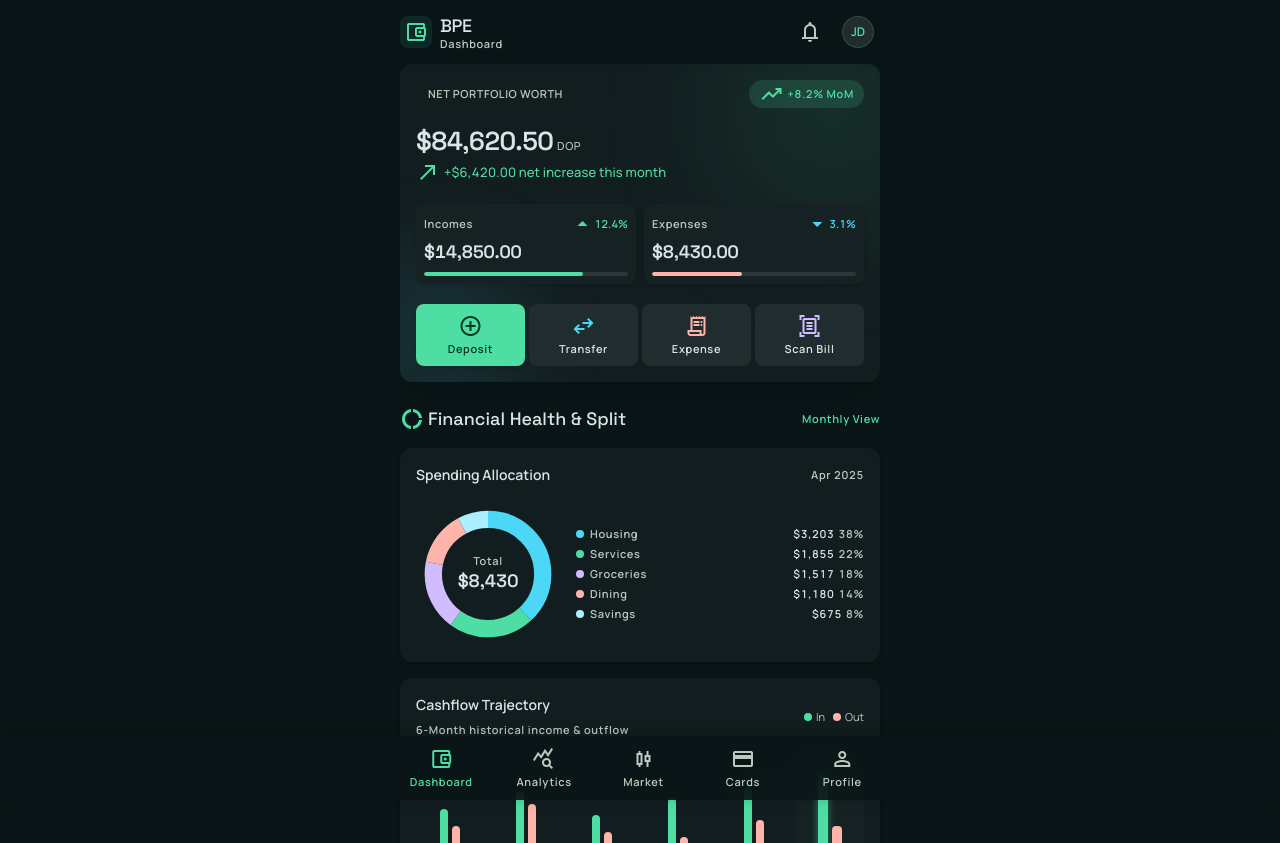
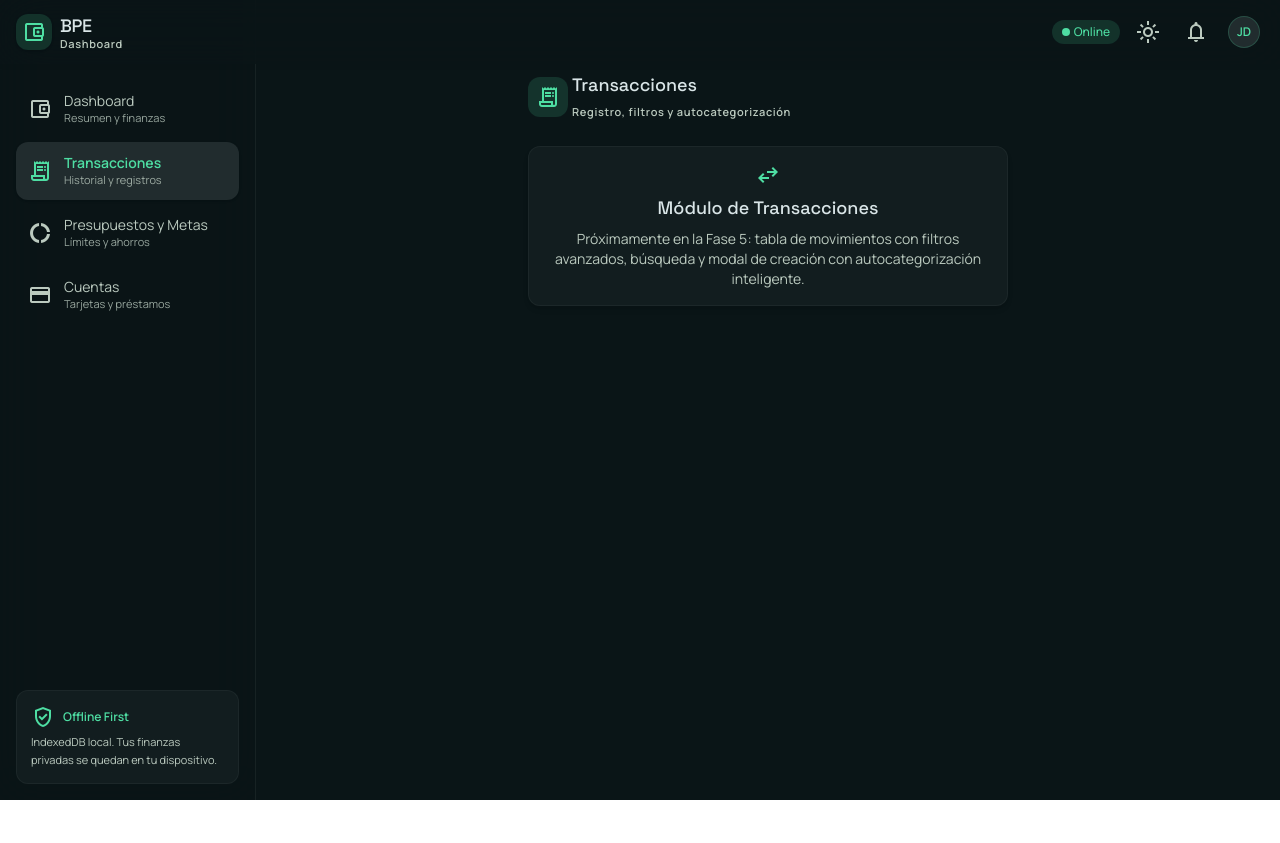
Before and after one commit to AlexisFM15/Finanzas-MAF, a React (Vite) app: page /transactions in a window 1280 px wide. Shown: the top 843 px of the page. After the commit the page ends 800 px from the top, so only its background shows below. Built offline with nearby package versions, Linux system fonts and the light colour scheme.

Commit message:
feat(app): configure React Router shell with modules and PWA providers

```diff
--- a/src/app/App.tsx
+++ b/src/app/App.tsx
@@ -1,9 +1,19 @@
-import { DashboardPage } from '@/features/dashboard/DashboardPage';
+import { RouterProvider } from 'react-router';
+import { PWAProvider } from './providers/PWAProvider';
+import { ThemeProvider } from './providers/ThemeProvider';
+import { router } from './router';
 
 /**
  * Shell principal de la PWA.
- * Renderiza el Dashboard de Google Stitch adaptado a React.
+ * Ensambla los proveedores de tema (ThemeProvider), controles PWA (PWAProvider)
+ * y el enrutador de React Router con el layout Stitch.
  */
 export function App() {
-  return <DashboardPage />;
+  return (
+    <ThemeProvider defaultTheme="dark">
+      <PWAProvider>
+        <RouterProvider router={router} />
+      </PWAProvider>
+    </ThemeProvider>
+  );
 }
--- /dev/null
+++ b/src/app/router.tsx
@@ -0,0 +1,31 @@
+import { createBrowserRouter } from 'react-router';
+import { AccountsPage } from '@/features/accounts/AccountsPage';
+import { BudgetsPage } from '@/features/budgets/BudgetsPage';
+import { DashboardPage } from '@/features/dashboard/DashboardPage';
+import { TransactionsPage } from '@/features/transactions/TransactionsPage';
+import { AppLayout } from './layout/AppLayout';
+
+export const router = createBrowserRouter([
+  {
+    path: '/',
+    element: <AppLayout />,
+    children: [
+      {
+        index: true,
+        element: <DashboardPage />,
+      },
+      {
+        path: 'transactions',
+        element: <TransactionsPage />,
+      },
+      {
+        path: 'budgets',
+        element: <BudgetsPage />,
+      },
+      {
+        path: 'accounts',
+        element: <AccountsPage />,
+      },
+    ],
+  },
+]);
--- /dev/null
+++ b/src/features/accounts/AccountsPage.tsx
@@ -0,0 +1,27 @@
+export function AccountsPage() {
+  return (
+    <div className="mx-auto flex w-full max-w-lg flex-col space-y-space-lg px-gutter pb-space-xl">
+      <div className="flex items-center justify-between pt-2">
+        <div className="flex items-center gap-space-xs">
+          <div className="flex h-10 w-10 items-center justify-center rounded-xl bg-secondary/15 text-secondary">
+            <span className="material-symbols-outlined text-[24px]">credit_card</span>
+          </div>
+          <div>
+            <h1 className="font-headline-sm text-headline-sm text-on-surface">Cuentas</h1>
+            <span className="font-label-sm text-label-sm text-on-surface-variant">
+              Cuentas bancarias, tarjetas y préstamos
+            </span>
+          </div>
+        </div>
+      </div>
+
+      <div className="rounded-xl border border-surface-variant/40 bg-surface-container-low p-space-md text-center shadow-md">
+        <span className="material-symbols-outlined text-4xl text-secondary mb-2">account_balance</span>
+        <h2 className="font-headline-sm text-headline-sm text-on-surface">Módulo de Cuentas</h2>
+        <p className="mt-2 text-sm text-on-surface-variant">
+          Próximamente en la Fase 4: tarjetas por tipo de cuenta, CRUD completo, cálculo de límites y cuadro de amortización para préstamos.
+        </p>
+      </div>
+    </div>
+  );
+}
--- /dev/null
+++ b/src/features/budgets/BudgetsPage.tsx
@@ -0,0 +1,27 @@
+export function BudgetsPage() {
+  return (
+    <div className="mx-auto flex w-full max-w-lg flex-col space-y-space-lg px-gutter pb-space-xl">
+      <div className="flex items-center justify-between pt-2">
+        <div className="flex items-center gap-space-xs">
+          <div className="flex h-10 w-10 items-center justify-center rounded-xl bg-tertiary/15 text-tertiary">
+            <span className="material-symbols-outlined text-[24px]">donut_large</span>
+          </div>
+          <div>
+            <h1 className="font-headline-sm text-headline-sm text-on-surface">Presupuestos y Metas</h1>
+            <span className="font-label-sm text-label-sm text-on-surface-variant">
+              Límites mensuales y objetivos de ahorro
+            </span>
+          </div>
+        </div>
+      </div>
+
+      <div className="rounded-xl border border-surface-variant/40 bg-surface-container-low p-space-md text-center shadow-md">
+        <span className="material-symbols-outlined text-4xl text-tertiary mb-2">savings</span>
+        <h2 className="font-headline-sm text-headline-sm text-on-surface">Módulo de Presupuestos</h2>
+        <p className="mt-2 text-sm text-on-surface-variant">
+          Próximamente en la Fase 7: gestión de presupuestos por categoría con umbrales de alerta y progreso de metas de ahorro.
+        </p>
+      </div>
+    </div>
+  );
+}
--- a/src/features/dashboard/DashboardPage.tsx
+++ b/src/features/dashboard/DashboardPage.tsx
@@ -155,7 +155,6 @@ const BAR_CHART_MONTHS = [
 
 export function DashboardPage() {
   const [activeFilter, setActiveFilter] = useState<'all' | 'income' | 'expense'>('all');
-  const [activeNav, setActiveNav] = useState('dashboard');
   const [actionNotice, setActionNotice] = useState<string | null>(null);
 
   const filteredTransactions = INITIAL_TRANSACTIONS.filter((tx) => {
@@ -169,54 +168,7 @@ export function DashboardPage() {
   };
 
   return (
-    <div className="flex min-h-screen flex-col bg-surface font-body-md text-on-surface antialiased">
-      {/* HEADER FIJO SUPERIOR */}
-      <header
-        id="app-header"
-        className="fixed top-0 z-50 w-full bg-surface/80 pt-safe shadow-[0_1px_8px_rgba(0,0,0,0.04)] backdrop-blur-xl"
-      >
-        <div className="mx-auto flex h-16 max-w-lg items-center justify-between px-gutter">
-          <div className="flex items-center gap-space-sm">
-            <div className="flex h-8 w-8 items-center justify-center rounded-lg bg-primary/10">
-              <span className="material-symbols-outlined text-[20px] text-primary">
-                account_balance_wallet
-              </span>
-            </div>
-            <div className="flex flex-col">
-              <h1 className="font-headline-sm text-headline-sm leading-tight tracking-tight text-on-surface">
-                BPE
-              </h1>
-              <span className="font-label-sm text-label-sm leading-none text-on-surface-variant">
-                Dashboard
-              </span>
-            </div>
-          </div>
-
-          <div className="flex items-center gap-space-xs">
-            <button
-              id="notifications-button"
-              type="button"
-              aria-label="Notificaciones"
-              onClick={() => triggerAction('Notificaciones')}
-              className="flex h-11 w-11 items-center justify-center rounded-full text-on-surface-variant transition-colors hover:text-primary focus:outline-none"
-            >
-              <span className="material-symbols-outlined text-[22px]">notifications</span>
-            </button>
-            <button
-              id="profile-button"
-              type="button"
-              aria-label="Perfil de usuario"
-              onClick={() => triggerAction('Perfil')}
-              className="flex h-11 w-11 items-center justify-center rounded-full p-space-xs focus:outline-none"
-            >
-              <div className="flex h-8 w-8 items-center justify-center rounded-full bg-surface-container-high text-primary font-semibold text-xs border border-primary/20">
-                JD
-              </div>
-            </button>
-          </div>
-        </div>
-      </header>
-
+    <div className="flex flex-col w-full">
       {/* NOTIFICACIÓN TOAST INLINE */}
       {actionNotice && (
         <div
@@ -228,11 +180,10 @@ export function DashboardPage() {
       )}
 
       {/* CONTENIDO PRINCIPAL */}
-      <main className="relative flex flex-grow flex-col bg-surface pt-16 pb-20">
-        <div className="mx-auto flex w-full max-w-lg flex-col space-y-space-lg px-gutter pb-space-xl">
-          {/* TARJETA HERO WEALTH OVERVIEW */}
-          <section
-            id="hero-wealth-card"
+      <div className="mx-auto flex w-full max-w-lg flex-col space-y-space-lg px-gutter pb-space-xl">
+        {/* TARJETA HERO WEALTH OVERVIEW */}
+        <section
+          id="hero-wealth-card"
             className="relative overflow-hidden rounded-xl bg-surface-container-low p-space-md shadow-xl"
             aria-label="Resumen de patrimonio neto"
           >
@@ -871,48 +822,6 @@ export function DashboardPage() {
             </div>
           </section>
         </div>
-      </main>
-
-      {/* NAVEGACIÓN INFERIOR FIJA */}
-      <nav
-        id="bottom-navigation"
-        aria-label="Navegación principal"
-        className="fixed bottom-0 z-50 w-full bg-surface/85 pb-safe shadow-[0_-1px_12px_rgba(0,0,0,0.2)] backdrop-blur-xl"
-      >
-        <div className="mx-auto flex h-16 max-w-lg items-center justify-around px-space-xs">
-          {[
-            { id: 'dashboard', label: 'Dashboard', icon: 'account_balance_wallet' },
-            { id: 'analytics', label: 'Analytics', icon: 'query_stats' },
-            { id: 'market', label: 'Market', icon: 'candlestick_chart' },
-            { id: 'cards', label: 'Cards', icon: 'credit_card' },
-            { id: 'profile', label: 'Profile', icon: 'person' },
-          ].map((tab) => {
-            const isActive = activeNav === tab.id;
-            return (
-              <button
-                key={tab.id}
-                id={`nav-${tab.id}`}
-                type="button"
-                onClick={() => {
-                  setActiveNav(tab.id);
-                  triggerAction(`Pestaña: ${tab.label}`);
-                }}
-                aria-current={isActive ? 'page' : undefined}
-                className={`flex min-h-[44px] min-w-[56px] flex-col items-center justify-center gap-space-xs transition-colors focus:outline-none ${
-                  isActive
-                    ? 'font-semibold text-primary'
-                    : 'text-on-surface-variant hover:text-on-surface'
-                }`}
-              >
-                <span className="material-symbols-outlined text-[24px]">
-                  {tab.icon}
-                </span>
-                <span className="font-label-sm text-label-sm">{tab.label}</span>
-              </button>
-            );
-          })}
-        </div>
-      </nav>
-    </div>
+      </div>
   );
 }
--- /dev/null
+++ b/src/features/transactions/TransactionsPage.tsx
@@ -0,0 +1,27 @@
+export function TransactionsPage() {
+  return (
+    <div className="mx-auto flex w-full max-w-lg flex-col space-y-space-lg px-gutter pb-space-xl">
+      <div className="flex items-center justify-between pt-2">
+        <div className="flex items-center gap-space-xs">
+          <div className="flex h-10 w-10 items-center justify-center rounded-xl bg-primary/15 text-primary">
+            <span className="material-symbols-outlined text-[24px]">receipt_long</span>
+          </div>
+          <div>
+            <h1 className="font-headline-sm text-headline-sm text-on-surface">Transacciones</h1>
+            <span className="font-label-sm text-label-sm text-on-surface-variant">
+              Registro, filtros y autocategorización
+            </span>
+          </div>
+        </div>
+      </div>
+
+      <div className="rounded-xl border border-surface-variant/40 bg-surface-container-low p-space-md text-center shadow-md">
+        <span className="material-symbols-outlined text-4xl text-primary mb-2">swap_horiz</span>
+        <h2 className="font-headline-sm text-headline-sm text-on-surface">Módulo de Transacciones</h2>
+        <p className="mt-2 text-sm text-on-surface-variant">
+          Próximamente en la Fase 5: tabla de movimientos con filtros avanzados, búsqueda y modal de creación con autocategorización inteligente.
+        </p>
+      </div>
+    </div>
+  );
+}
```
Also changed, not shown: 1 other file (tests, documents, lock files or other folders).
